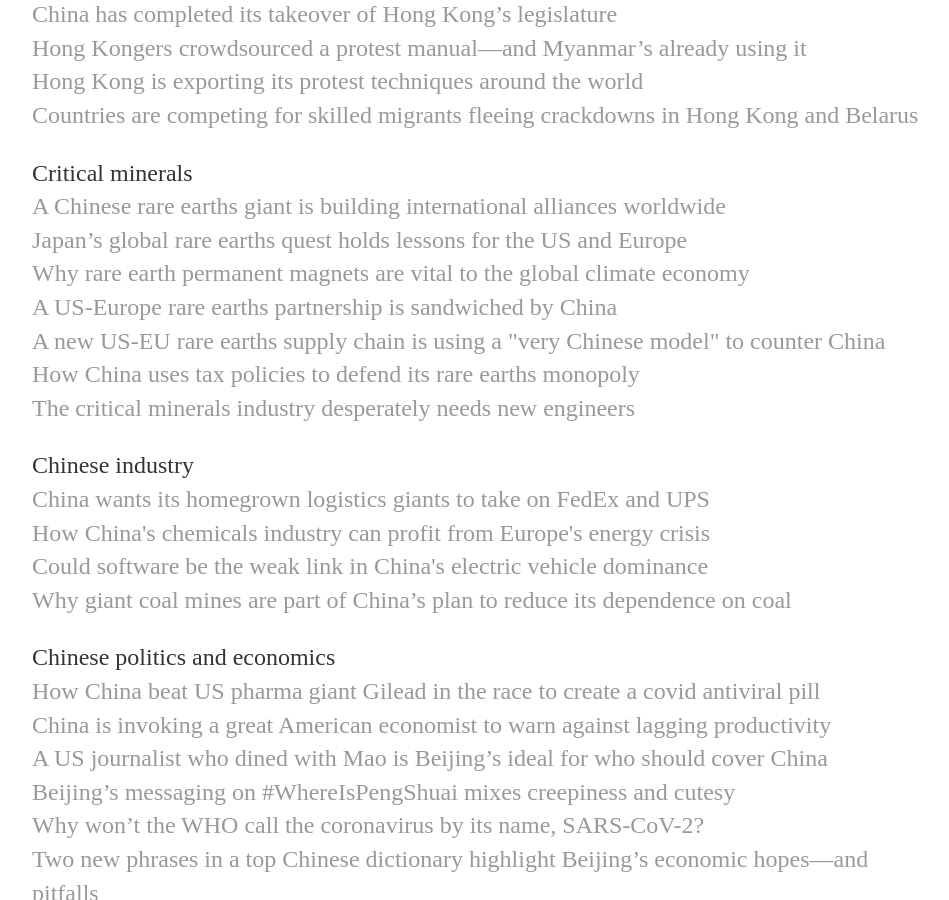
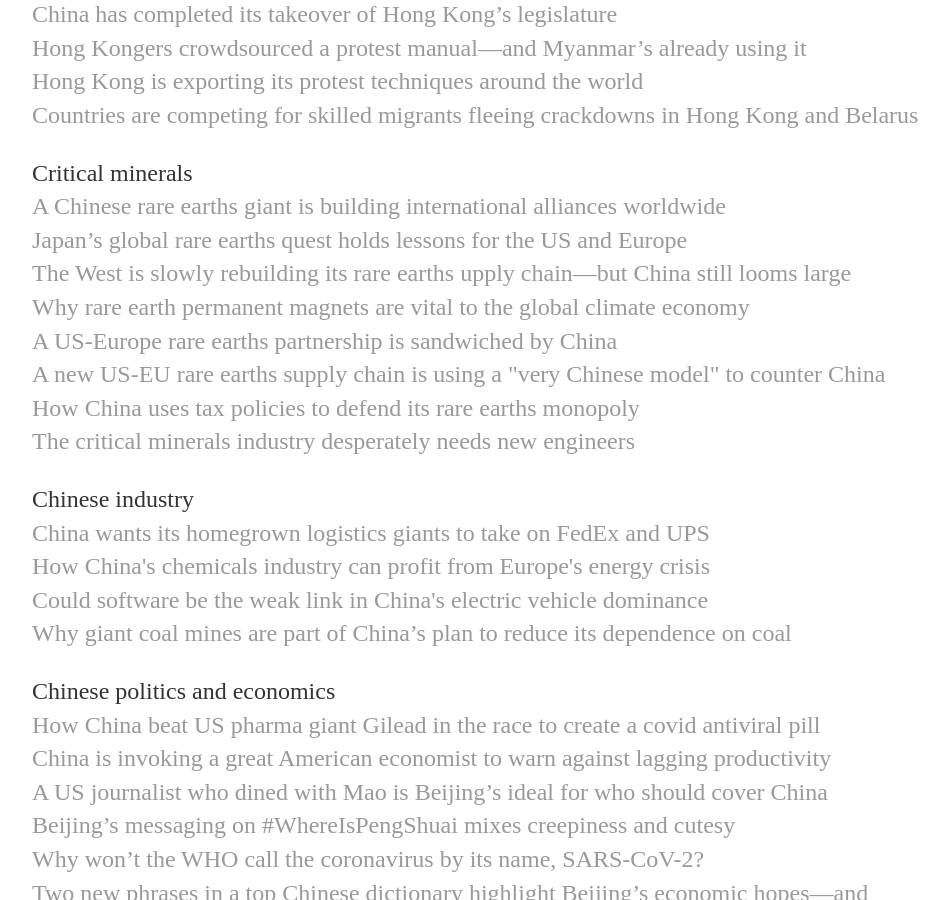
Before and after one commit to marykmhui/marykmhui, a Jekyll site: the page built from writing/index.html, in a window 1280 px wide and 900 px high, scrolled down 586 px. Shown: the whole window, without its empty margins (160-1109 px from the left). Built offline with Jekyll 4.4.1, drawn with Linux system fonts in a browser that asks for light colours.

Commit message:
Update index.html

```diff
--- a/writing/index.html
+++ b/writing/index.html
@@ -22,6 +22,7 @@
 					<p>Critical minerals<br>
 					<a href="https://qz.com/1971108/chinese-rare-earths-giant-shenghe-is-building-global-alliances/">A Chinese rare earths giant is building international alliances worldwide</a><br>
 					<a href="https://qz.com/1998773/japans-rare-earths-strategy-has-lessons-for-us-europe/">Japan’s global rare earths quest holds lessons for the US and Europe</a><br>
+					<a href="https://qz.com/the-west-is-rebuilding-its-rare-earths-supply-chain-but-1849815677">The West is slowly rebuilding its rare earths upply chain—but China still looms large</a><br>
 					<a href="https://qz.com/1999894/why-rare-earth-magnets-are-vital-to-the-global-climate-economy/">Why rare earth permanent magnets are vital to the global climate economy</a><br>
 					<a href="https://qz.com/1982071/a-us-europe-rare-earths-supply-chain-cant-quite-shake-off-china/">A US-Europe rare earths partnership is sandwiched by China</a><br>
 					<a href="https://qz.com/2031880/us-eu-rare-earth-chain-uses-china-model-to-hedge-china-dominance/">A new US-EU rare earths supply chain is using a  "very Chinese model" to counter China</a><br>
```
